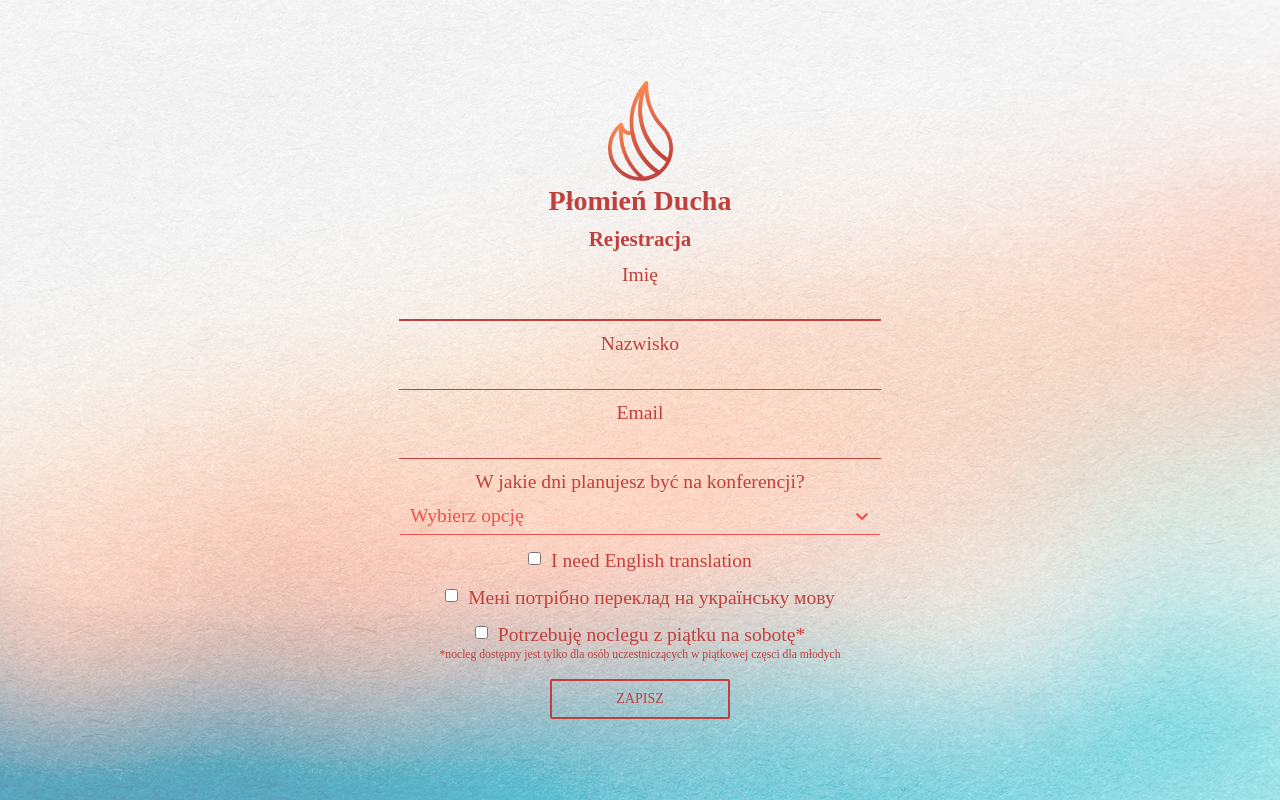
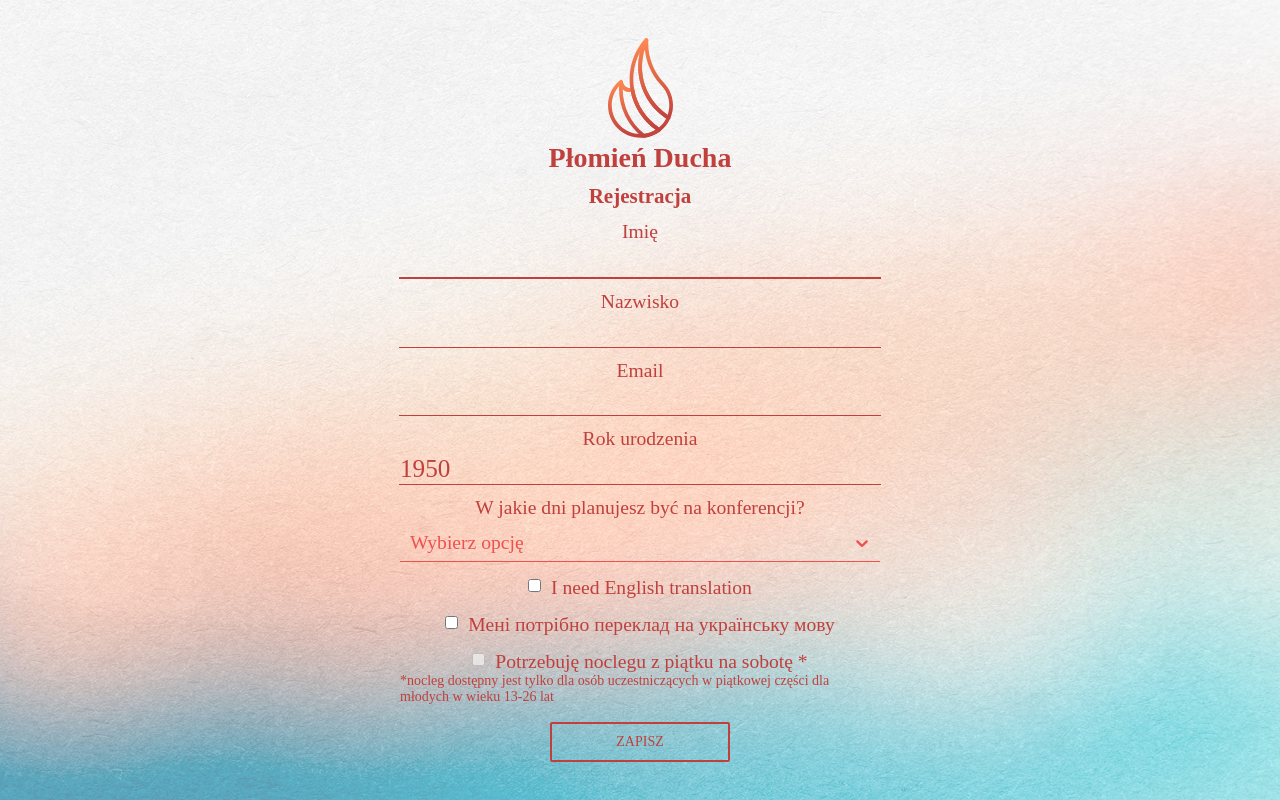
Before and after one commit to kdraganik/plomien-ducha, a Next.js app: page /rejestracja/uczestnik in a window 1280 px wide. Built offline with nearby package versions, Linux system fonts and the light colour scheme; a web font is replaced by a local one.

Commit message:
PD25: Fixes after reviews

```diff
--- a/src/app/api/uczestnik/route.ts
+++ b/src/app/api/uczestnik/route.ts
@@ -11,6 +11,7 @@ interface RequestData {
   engTrans: boolean;
   ukrTrans: boolean;
   needAccommodation: boolean;
+  birthYear: number;
 }
 
 interface Result {
@@ -33,6 +34,7 @@ async function airtableRequest(data: RequestData): Promise<Result> {
               "Nazwisko": data.surname,
               "Email": data.email,
               "Dni": data.days,
+              "Rok urodzenia": data.birthYear,
               "Tłumaczenie angielskie": data.engTrans,
               "Tłumaczenie ukraińskie": data.ukrTrans,
               "Data rejestracji": new Date().toLocaleDateString(),
--- a/src/app/api/wolontariusz/route.ts
+++ b/src/app/api/wolontariusz/route.ts
@@ -7,7 +7,7 @@ interface RequestData {
   name: string;
   surname: string;
   email: string;
-  service: string;
+  church: string;
 }
 
 interface Result {
@@ -29,7 +29,7 @@ async function airtableRequest(data: RequestData): Promise<Result> {
               "Imię": data.name,
               "Nazwisko": data.surname,
               "Email": data.email,
-              "Służba": data.service,
+              "Kościół": data.church,
               "Data rejestracji": new Date().toLocaleDateString(),
             }
           }
--- a/src/components/AttendeeForm.tsx
+++ b/src/components/AttendeeForm.tsx
@@ -22,6 +22,7 @@ export default function AttendeeForm({ setIsSend }: AttendeeFormProps) {
   const [engTrans, setEngTrans] = useState(false)
   const [ukrTrans, setUkrTrans] = useState(false)
   const [needAccommodation, setNeedAccommodation] = useState(false)
+  const [birthYear, setBirthYear] = useState(1950)
 
   const options1: OptionType[] = [
     { value: "Pt + Sob", label: "Cała konferencja — piątek i sobota" },
@@ -91,7 +92,8 @@ export default function AttendeeForm({ setIsSend }: AttendeeFormProps) {
       days,
       engTrans,
       ukrTrans,
-      needAccommodation
+      needAccommodation,
+      birthYear,
     }
     fetch("/api/uczestnik", {
       method: "POST",
@@ -122,6 +124,15 @@ export default function AttendeeForm({ setIsSend }: AttendeeFormProps) {
         <input required type="text" className={styles.textInput} id="nazwisko" value={surname} onChange={e => setSurname(e.target.value)}/>
         <label htmlFor="email" className={styles.label}>Email</label>
         <input required type="email" className={styles.textInput} id="email" value={email} onChange={e => setEmail(e.target.value)}/>
+        <label htmlFor="birthYear" className={styles.label}>Rok urodzenia</label>
+        <input
+          required
+          type="number"
+          className={styles.textInput}
+          id="birthYear"
+          value={birthYear}
+          onChange={e => setBirthYear(Number(e.target.value))}
+        />
         <label htmlFor="days" className={styles.label}>W jakie dni planujesz być na konferencji?</label>
         <Select id="days" name="days" required className={styles.select} options={options1} styles={customStyles} isClearable={false} isSearchable={false} components={{ IndicatorSeparator: () => null }} onChange={option => setDays(option?.value || '')} placeholder="Wybierz opcję"/>
         <div className={styles.translationBox}>
@@ -139,13 +150,14 @@ export default function AttendeeForm({ setIsSend }: AttendeeFormProps) {
             className={styles.checkbox}
             checked={needAccommodation}
             onChange={e => setNeedAccommodation(e.target.checked)}
+            disabled={Number(birthYear) < 1999} // disable if not born in or after 1999
           />
           <label htmlFor="needAccommodation" className={styles.checkboxLabel}>
-            Potrzebuję noclegu z piątku na sobotę*
+            Potrzebuję noclegu z piątku na sobotę { Number(birthYear) < 1999 && "*" }
           </label>
         </div>
         <div className={styles.annotation}>
-          <small>*nocleg dostępny jest tylko dla osób uczestniczących w piątkowej częsci dla młodych</small>
+          { Number(birthYear) < 1999 && "*nocleg dostępny jest tylko dla osób uczestniczących w piątkowej części dla młodych w wieku 13-26 lat" }
         </div>
         {status == 'ERR' ? <div className={styles.error}>Wystąpił błąd, spróbuj ponownie</div> : ""}
         {isLoading ? <div className={styles.loader}><div></div><div></div><div></div><div></div></div> : <input type="submit" className={styles.submit} value="Zapisz" />}
--- a/src/components/AttendeeGreetings.tsx
+++ b/src/components/AttendeeGreetings.tsx
@@ -8,14 +8,14 @@ export default function AttendeeGreetings(){
       <h2 className={styles.header}>Dziękujemy za rejestrację!</h2>
       <p className={styles.instruction}>Na Twojego maila trafiło potwierdzenie rejestracji (możliwe, że znajduje się w folderze spam).</p>
       <p className={styles.instruction}>Już wkrótce prześlemy więcej informacji.</p>
-      <p className={styles.instruction}>Jeśli chciałbyś pomóc w organizacji konferencji zachęcamy do zgłaszania się jako wolontariusz.</p>
-      <Link href='rejestracja/wolontariusz' className={styles.registryButton}>
+      <Link href='/rejestracja/wolontariusz' className={styles.registryButton}>
           Rejestracja jako wolontariusz
       </Link>
-      <p className={styles.instruction}>Jeśli planujesz przyjechać na konferencje całą rodziną to zachęcamy do zarejestrowania dzieci na specjalnie przygotowane zajęcia.</p>
+      <p className={styles.instruction}>Jeśli chciałbyś pomóc w organizacji konferencji zachęcamy do zgłaszania się jako wolontariusz.</p>
       <Link href='/rejestracja/dziecko' className={styles.registryButton}>
           Rejestracja na zajęcia dla dzieci
       </Link>
+      <p className={styles.instruction}>Jeśli planujesz przyjechać na konferencje całą rodziną to zachęcamy do zarejestrowania dzieci na specjalnie przygotowane zajęcia.</p>
     </div>
   )
 }
--- a/src/components/Description.tsx
+++ b/src/components/Description.tsx
@@ -53,7 +53,7 @@ export default function Description() {
                 </div>
             </div>
             <h2 className={styles.subtitle}>Opieka nad dziećmi</h2>
-            <p className={styles.paragraph}>Podczas sobotnich sesji zapraszamy wszystkie dzieci w wieku od 3 do 13 lat na wyjątkowe, bezpłatne zajęcia, podczas których będą mogły wartościowo spędzić czas. Dla rodziców z dziećmi poniżej 3 roku przygotowana będzie przeszklona przestrzeń w sali głównej.</p>
+            <p className={styles.paragraph}>Podczas sobotnich sesji zapraszamy wszystkie dzieci w wieku od 3 do 12 lat na wyjątkowe, bezpłatne zajęcia, podczas których będą mogły wartościowo spędzić czas. Dla rodziców z dziećmi poniżej 3 roku przygotowana będzie przeszklona przestrzeń w sali głównej.</p>
             <h2 className={styles.subtitle}>Strefa młodych</h2>
             <p className={styles.paragraph}>Dla osób w wieku 13-25 lat przygotowaliśmy specjalny program na piątkowy wieczór! Nie zabraknie dobrego jedzenia (darmowa pizza:) oraz czasu integracji i nawiązywania nowych relacji.</p>
             <p className={styles.paragraph}>Przede wszystkim chcemy umożliwić młodym ludziom spotkanie z Duchem Świętym w przyjaznym środowisku i w atmosferze uwielbienia. </p>
@@ -62,7 +62,7 @@ export default function Description() {
             <h2 className={styles.subtitle}>Plan konferencji</h2>
             <div className={styles.planBox}>
                 <h3 className={styles.day}>Piątek</h3>
-                <p className={styles.paragraph}>Piątkowy wieczór skierowany jest w szczególności dla osób w wieku 13-25 lat. Na sesję wykładową i czas uwielbienia zapraszamy wszystkich chętnych.</p>
+                <p className={styles.paragraph}>Piątkowy wieczór skierowany jest w szczególności dla osób w wieku 13-25 lat. Na sesję wykładową i czas uwielbienia zapraszamy wszystkich - niezależnie od wieku.</p>
                 <div className={styles.dayBox}>
                     <div><span className={styles.time}>17:00</span><span className={styles.event}>rejestracja</span></div>
                     <div><span className={styles.time}>18:00</span><span className={styles.event}>sesja / mówca: Luke Greenwood</span></div>
@@ -104,7 +104,7 @@ export default function Description() {
                 Rejestracja na zajęcia dla dzieci
             </Link>
             <div className={styles.videoBox}>
-                <iframe className={styles.video} src="https://www.youtube.com/embed/GCpsKk8gSaU?si=28RZ80-58aPI6LZL" title="YouTube video player" allow="accelerometer; autoplay; clipboard-write; encrypted-media; gyroscope; picture-in-picture; web-share" frameBorder="0" allowFullScreen></iframe>
+                <iframe className={styles.video} src="https://www.youtube.com/embed/dbO1f5jto4I?si=A8EGwzecEHBKdZj1" title="YouTube video player" allow="accelerometer; autoplay; clipboard-write; encrypted-media; gyroscope; picture-in-picture; web-share" frameBorder="0" allowFullScreen></iframe>
             </div>
             <div className={styles.footerSpace}></div>
         </div>
--- a/src/components/KidGreetings.tsx
+++ b/src/components/KidGreetings.tsx
@@ -1,3 +1,4 @@
+import Link from 'next/link'
 import styles from '../styles/registration.module.scss'
 
 export default function KidGreetings (){
@@ -7,6 +8,10 @@ export default function KidGreetings (){
       <h2 className={styles.header}>Dziękujemy za rejestrację!</h2>
       <p className={styles.instruction}>Na Twojego maila trafiło potwierdzenie rejestracji (możliwe, że znajduje się w folderze spam).</p>
       <p className={styles.instruction}>Dzieci będą uczestniczyć w zajęciach w osobnej sali. Szczegóły prześlemy w mailu.</p>
+      <Link href='/rejestracja/wolontariusz' className={styles.registryButton}>
+          Rejestracja jako wolontariusz
+      </Link>
+      <p className={styles.instruction}>Jeśli chciałbyś pomóc w organizacji konferencji zachęcamy do zgłaszania się jako wolontariusz.</p>
     </div>
   )
 }
--- a/src/styles/registration.module.scss
+++ b/src/styles/registration.module.scss
@@ -1,4 +1,4 @@
-@import './variables.scss';
+@use './variables.scss' as variables;
 
 /* Main */
 .container{
@@ -8,7 +8,7 @@
   flex-direction: column;
   justify-content: center;
   align-items: center;
-  color: $main-color;
+  color: variables.$main-color;
 }
 .bg{
   position: fixed;
@@ -18,13 +18,13 @@
   object-fit: cover;
 }
 .title{
-  color: $main-color;
+  color: variables.$main-color;
   text-align: center;
   margin-bottom: 10px;
 }
 
 .subtitle{
-  color: $main-color;
+  color: variables.$main-color;
   text-align: center;
 }
 
@@ -45,7 +45,7 @@
     align-items: center;
   }
   .textInput{
-    color: $main-color;
+      color: variables.$main-color;
       width: 100%;
       padding: 1px;
       border: none;
@@ -53,24 +53,24 @@
       font-size: 1.8em;
       font-family: 'ivypresto-display', serif;
       outline: none;
-    border-bottom: 1px solid $main-color;
+      border-bottom: 1px solid variables.$main-color;
       border-radius: none;
       appearance: none;
       -webkit-appearance: none;
       -webkit-border-radius: 0;
 
       &:focus{
-      border-bottom: 2px solid $main-color;
+        border-bottom: 2px solid variables.$main-color;
       }
       :-webkit-autofill,
       :-webkit-autofill:hover,
       :-webkit-autofill:focus,
       :-webkit-autofill:active  {
-      -webkit-box-shadow: 0 0 0 30px $main-color inset !important;
+        -webkit-box-shadow: 0 0 0 30px variables.$main-color inset !important;
       }
     }
   .label{
-    color: $main-color;
+      color: variables.$main-color;
       display: block;
       margin: .6em 0 .2em 0;
       font-weight: 300;
@@ -79,7 +79,7 @@
 
   .select{
       width: 100%;
-    color: $main-color;
+      color: variables.$main-color;
   }
 
   .translationBox{
@@ -94,7 +94,7 @@
   }
 
   .checkboxLabel{
-    color: $main-color;
+      color: variables.$main-color;
       display: inline;
       margin-left: 10px;
       font-weight: 300;
@@ -120,12 +120,12 @@
       text-transform: uppercase;
       cursor: pointer;
       border-radius: 2px;
-    color: $main-color;
-    border: 2px solid $main-color;
+      color: variables.$main-color;
+      border: 2px solid variables.$main-color;
       background: rgba(255, 255, 255, 0);
       transition: all .3s ease-out;
       &:hover{
-      background: $main-color;
+        background: variables.$main-color;
         color: white;
       }
     }
@@ -141,7 +141,7 @@
         width: 13px;
         height: 13px;
         border-radius: 50%;
-      background: $main-color;
+        background: variables.$main-color;
         animation-timing-function: cubic-bezier(0, 1, 1, 0);
       }
       div:nth-child(1) {
@@ -188,7 +188,7 @@
 
 /* Greetings */
 .wrapper{
-    color: $main-color;
+    color: variables.$main-color;
     display: flex;
     flex-direction: column;
     justify-content: center;
@@ -196,13 +196,13 @@
 }
 .header{
   text-align: center;
-  color: $main-color;
+  color: variables.$main-color;
   font-size: 2.5rem;
   margin-bottom: 15px;
 }
 .instruction{
     text-align: center;
-    color: $main-color;
+    color: variables.$main-color;
     font-size: 1.4rem;
     margin-bottom: 10px;
 }
@@ -221,12 +221,12 @@
   text-transform: uppercase;
   cursor: pointer;
   border-radius: 1px;
-  border: 2px solid $main-color;
-  color: $main-color;
+  border: 2px solid variables.$main-color;
+  color: variables.$main-color;
   transition: all .3s ease-out;
   &:hover{
-      background: $main-color;
+      background: variables.$main-color;
       color: white;
-      border: 2px solid $main-color;
+      border: 2px solid variables.$main-color;
   }
 }
```
Also changed, not shown: src/components/VolunteerForm.tsx (+4 -3 lines), src/components/VolunteerGreetings.tsx (+6 -2 lines). Lines whose indentation alone changed are shown as unchanged.
